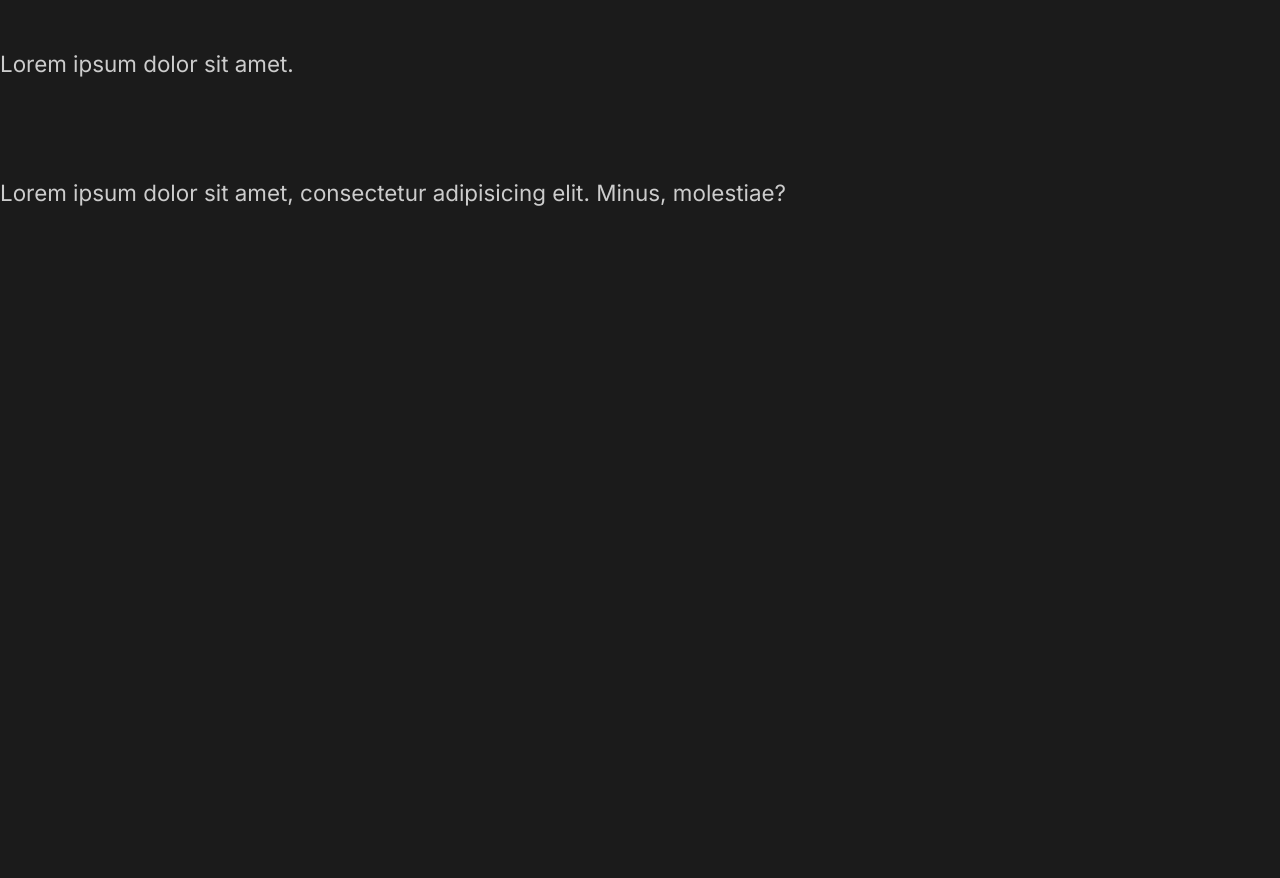
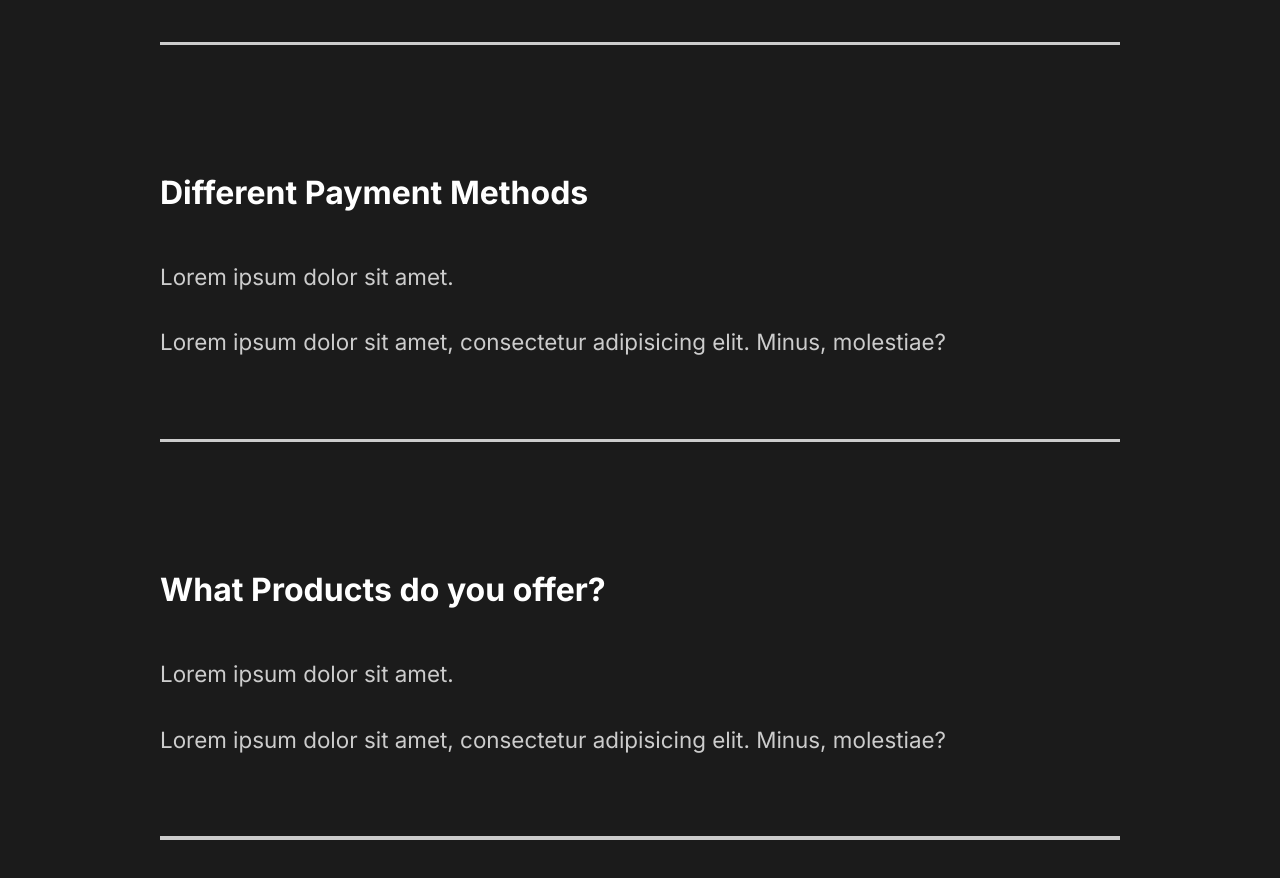
Before and after one commit to Radosh-93/the-creative-capture, a React (Create React App) app: page / in a window 1280 px wide. Shown: the part 3007-3885 px from the top of the page. Before the commit the page ends 3265 px from the top, so only its background shows below. Built offline with nearby package versions, Linux system fonts and the light colour scheme.

Commit message:
styled Faq section

```diff
--- a/src/components/FaqSection.js
+++ b/src/components/FaqSection.js
@@ -1,8 +1,11 @@
 import React from 'react';
+import styled from 'styled-components'
+import {Wrapper} from "../styles";
 
 const FaqSection = (props) => {
 	return (
 		<div className={'faq'}>
+			<Faq>
 				<h2>Any Question <span>FAQ</span></h2>
 				<div className="question">
 					<h4>How Do I Start?</h4>
@@ -11,6 +14,7 @@ const FaqSection = (props) => {
 						<p>Lorem ipsum dolor sit amet, consectetur adipisicing elit. Minus, molestiae?</p>
 
 					</div>
+					<div className="faq-line"/>
 				</div>
 				<div className="question">
 					<h4>Daily Schedule</h4>
@@ -19,6 +23,7 @@ const FaqSection = (props) => {
 						<p>Lorem ipsum dolor sit amet, consectetur adipisicing elit. Minus, molestiae?</p>
 
 					</div>
+					<div className="faq-line"/>
 				</div>
 				<div className="question">
 					<h4>Different Payment Methods</h4>
@@ -27,17 +32,45 @@ const FaqSection = (props) => {
 						<p>Lorem ipsum dolor sit amet, consectetur adipisicing elit. Minus, molestiae?</p>
 
 					</div>
+					<div className="faq-line"/>
 				</div>
 				<div className="question">
 					<h4>What Products do you offer?</h4>
 					<div className="answer">
 						<p>Lorem ipsum dolor sit amet.</p>
 						<p>Lorem ipsum dolor sit amet, consectetur adipisicing elit. Minus, molestiae?</p>
-
 					</div>
+					<div className="faq-line"/>
 				</div>
+			</Faq>
 		</div>
 	);
 };
+const Faq = styled(Wrapper)`
+	display: block;
+	span {
+		display: block;
+	}
+	h2 {
+	padding-bottom: 2rem;
+	font-weight: lighter;
+	}
+	.faq-line {
+		background-color: #cccccc;
+		height: 0.2rem;
+		margin: 2rem 0;
+		width: 100%;
+	}
+	.question {
+		padding: 3rem 0;
+		cursor: pointer;
+		.answer {
+		padding: 2rem 0;
+		p {
+		padding: 1rem 0;
+		}
+		}
+	}
 
+`;
 export default FaqSection;
--- a/src/components/GlobalStyles.js
+++ b/src/components/GlobalStyles.js
@@ -35,6 +35,7 @@ h3 {
 }
 h4 {
 	font-weight: bold;
+	font-size: 2rem;
 }
 a {
 	font-size: 1.1rem;
```
Lines whose indentation alone changed are shown as unchanged.
